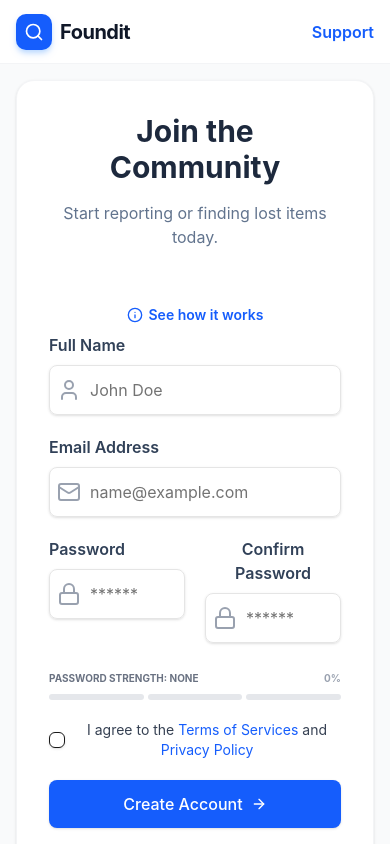
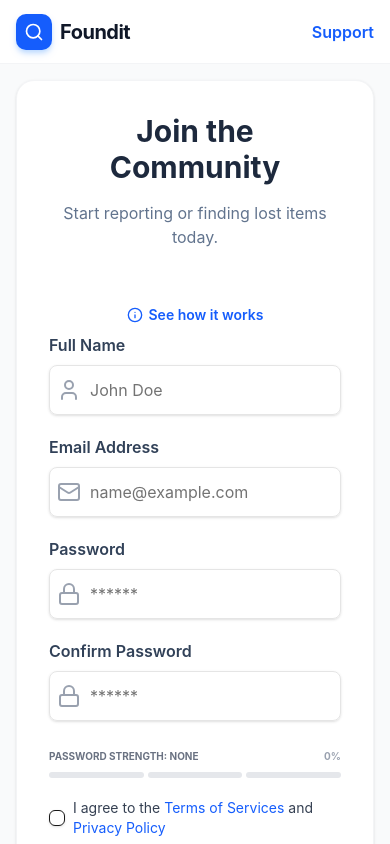
Before and after one commit to Foundit-Graduation-Project/Foundit_React_App, a React (Vite) app: page /register in a window 390 px wide. Shown: the top 844 px of the page. Built offline with nearby package versions, Linux system fonts and the light colour scheme.

Commit message:
Update: components/forms/registerForm.jsx & src/App.jsx

```diff
--- a/src/App.jsx
+++ b/src/App.jsx
@@ -1,7 +1,29 @@
+import { Toaster } from "react-hot-toast";
 import AppRouter from "./routes/AppRouter";
 
 function App() {
-  return <AppRouter />;
+  return (
+    <>
+      <AppRouter />
+      <Toaster
+        position="top-center"
+        toastOptions={{
+          duration: 4000,
+          style: {
+            background: '#333',
+            color: '#fff',
+            borderRadius: '10px',
+          },
+          success: {
+            style: { background: '#10B981' }, // Green for success
+          },
+          error: {
+            style: { background: '#EF4444' }, // Red for errors
+          },
+        }}
+      />
+    </>
+  )
 }
 
 export default App;
--- a/src/components/forms/registerForm.jsx
+++ b/src/components/forms/registerForm.jsx
@@ -1,4 +1,3 @@
-import React, { useState } from 'react'
 import { Checkbox } from "../../components/ui/checkbox";
 import { Input } from "../../components/ui/input";
 import PasswordStrengthBar from "../../features/auth/component/PasswordStrengthBar";
@@ -9,20 +8,25 @@ import { ArrowRight, Loader2, Lock, Mail, User } from 'lucide-react';
 import { Button } from '../ui/button';
 import TermsOfServicePopup from '../popups/TermsOfServicePopup';
 import PrivacyPolicyPopup from '../popups/PrivacyPolicyPopup';
+import { useState } from 'react';
 
+// --- Redux & Router Imports ---
+import { useDispatch, useSelector } from 'react-redux';
+import { useNavigate } from 'react-router-dom';
+import toast from 'react-hot-toast';
+import { registerUser, selectAuthLoading } from '../../features/auth'; // Using your barrel file!
+
+// --- 1. Synced Zod Schema (Matches Backend Joi exactly) ---
 const registerSchema = z
   .object({
-    name: z.string().min(2, "Full name is required"),
+    name: z.string().min(3, "Full name must be at least 3 characters"),
     email: z.string().email("Invalid email address"),
     password: z
       .string()
-      .min(6, "Password must be at least 6 characters")
+      .min(8, "Password must be at least 8 characters") // Matched backend
       .max(50)
-      .regex(/[A-Z]/, "Password must contain at least 1 uppercase letter")
-      .regex(
-        /[0-9!@#$%^&*]/,
-        "Password must contain a number or special character",
-      ),
+      .regex(/[a-zA-Z]/, "Password must contain at least 1 letter") // Matched backend regex logic
+      .regex(/[0-9]/, "Password must contain at least 1 number"),
     confirmPassword: z.string(),
     terms: z.boolean().refine((val) => val === true, {
       message: "You must accept the terms",
@@ -34,15 +38,19 @@ const registerSchema = z
   });
 
 export default function RegisterForm() {
-    const [isLoading, setIsLoading] = useState(false);
   const [termsOpen, setTermsOpen] = useState(false);
   const [privacyOpen, setPrivacyOpen] = useState(false);
+
+  // --- 2. Redux & Navigation Hooks ---
+  const dispatch = useDispatch();
+  const navigate = useNavigate();
+  const isLoading = useSelector(selectAuthLoading); // Get loading state from Redux!
+
   const {
     register,
     handleSubmit,
     watch,
     control,
-
     formState: { errors },
   } = useForm({
     resolver: zodResolver(registerSchema),
@@ -52,21 +60,33 @@ export default function RegisterForm() {
     },
   });
 
+  // --- 3. Submit Handler (Integration) ---
   const onSubmit = async (data) => {
-    setIsLoading(true);
+    // We only send what the backend expects (ignore confirmPassword and terms)
+    const payload = {
+      name: data.name,
+      email: data.email,
+      password: data.password,
+      confirmPassword: data.confirmPassword
+    };
 
-    setTimeout(() => {
-      console.log("Account Created:", data);
-      setIsLoading(false);
-    }, 1500);
+    // Dispatch the Redux Thunk
+    const resultAction = await dispatch(registerUser(payload));
+
+    if (registerUser.fulfilled.match(resultAction)) {
+      // Success! Backend returns: { message: "Account created successfully." }
+      toast.success("Account created! Please check your email to verify.");
+      navigate('/login'); // Redirect to login page
+    } else {
+      // Fail! Backend returns custom JSend error message
+      toast.error(resultAction.payload || "Registration failed. Please try again.");
+    }
   };
 
   return (
     <div>
-         <form
-              onSubmit={handleSubmit(onSubmit)}
-              className="flex flex-col gap-5"
-            >
+      <form onSubmit={handleSubmit(onSubmit)} className="flex flex-col gap-5">
+
         {/* Name */}
         <div className="flex flex-col gap-2 items-start">
           <label htmlFor="name" className="text-slate-700 font-semibold">
@@ -101,13 +121,10 @@ export default function RegisterForm() {
           )}
         </div>
 
-              {/* Passwords */}
-              <div className="flex flex-row gap-5">
+        {/* Passwords (Enhanced Mobile Responsiveness: flex-col sm:flex-row) */}
+        <div className="flex flex-col sm:flex-row gap-5">
           <div className="flex flex-col gap-2 items-start flex-1">
-                  <label
-                    htmlFor="password"
-                    className="text-slate-700 font-semibold"
-                  >
+            <label htmlFor="password" className="text-slate-700 font-semibold">
               Password
             </label>
             <Input
@@ -119,17 +136,13 @@ export default function RegisterForm() {
               className="text-base py-6"
             />
             {errors.password && (
-                    <p className="text-red-500 text-xs">
-                      {errors.password.message}
-                    </p>
+              <p className="text-red-500 text-xs">{errors.password.message}</p>
             )}
           </div>
+
           {/* Confirm Password */}
           <div className="flex flex-col gap-2 items-start flex-1">
-                  <label
-                    htmlFor="confirmPassword"
-                    className="text-slate-700 font-semibold"
-                  >
+            <label htmlFor="confirmPassword" className="text-slate-700 font-semibold">
               Confirm Password
             </label>
             <Input
@@ -141,19 +154,17 @@ export default function RegisterForm() {
               className="text-base py-6"
             />
             {errors.confirmPassword && (
-                    <p className="text-red-500 text-xs">
-                      {errors.confirmPassword.message}
-                    </p>
+              <p className="text-red-500 text-xs">{errors.confirmPassword.message}</p>
             )}
           </div>
         </div>
 
         {/* Password Strength */}
-              <PasswordStrengthBar password={watch("password")} mode="segments" />
+        <PasswordStrengthBar password={watch("password") || ""} mode="segments" />
 
         {/* Terms Checkbox */}
-              <div className="flex flex-col gap-2 items-start">
-                <label className="flex items-center gap-2 text-sm text-gray-700">
+        <div className="flex flex-col gap-2 items-start text-left">
+          <label className="flex items-center gap-2 text-sm text-gray-700 cursor-pointer">
             <Controller
               name="terms"
               control={control}
@@ -161,17 +172,15 @@ export default function RegisterForm() {
                 <Checkbox
                   checked={field.value}
                   onCheckedChange={field.onChange}
-                        className="
-                        data-[state=checked]:bg-blue-600
-                        data-[state=checked]:text-white "
+                  className="data-[state=checked]:bg-blue-600 data-[state=checked]:text-white"
                 />
               )}
             />
             <p>
               I agree to the{" "}
               <a
-                      href=""
-                      className="text-blue-600 "
+                href="#"
+                className="text-blue-600 hover:underline"
                 onClick={(e) => {
                   e.preventDefault();
                   setTermsOpen(true);
@@ -181,8 +190,8 @@ export default function RegisterForm() {
               </a>{" "}
               and{" "}
               <a
-                      href=""
-                      className="text-blue-600"
+                href="#"
+                className="text-blue-600 hover:underline"
                 onClick={(e) => {
                   e.preventDefault();
                   setPrivacyOpen(true);
@@ -198,11 +207,10 @@ export default function RegisterForm() {
         </div>
 
         {/* Register Button */}
-
         <Button
           type="submit"
-                disabled={isLoading}
-                className="w-full bg-blue-600 hover:bg-blue-700 text-white h-12 text-base flex items-center justify-center gap-2"
+          disabled={isLoading} // Disables button while API call is running
+          className="w-full bg-blue-600 hover:bg-blue-700 text-white h-12 text-base flex items-center justify-center gap-2 transition-all mt-2"
         >
           {isLoading ? (
             <>
@@ -216,10 +224,10 @@ export default function RegisterForm() {
           )}
         </Button>
       </form>
+
       {/* Popups */}
       <TermsOfServicePopup open={termsOpen} setOpen={setTermsOpen} />
       <PrivacyPolicyPopup open={privacyOpen} setOpen={setPrivacyOpen} />
-
     </div>
-  )
+  );
 }
```
Lines whose indentation alone changed are shown as unchanged.
